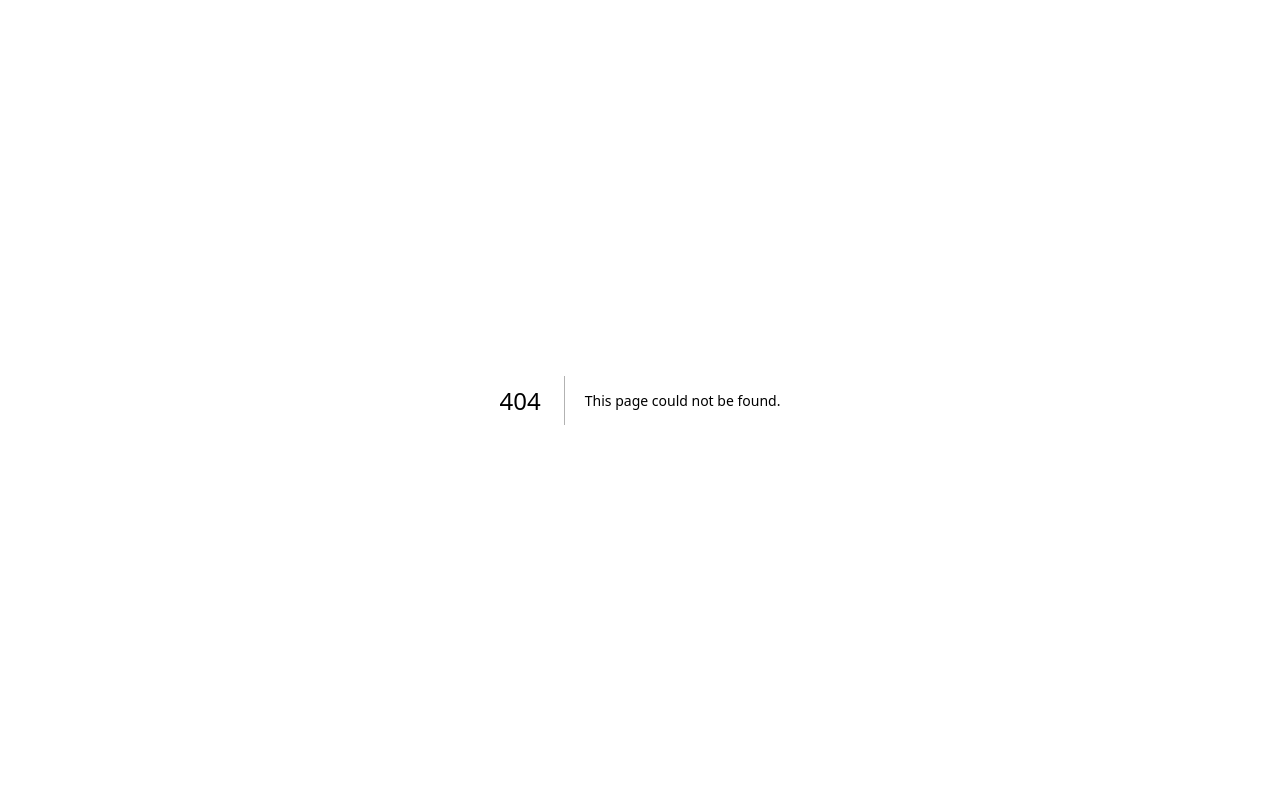
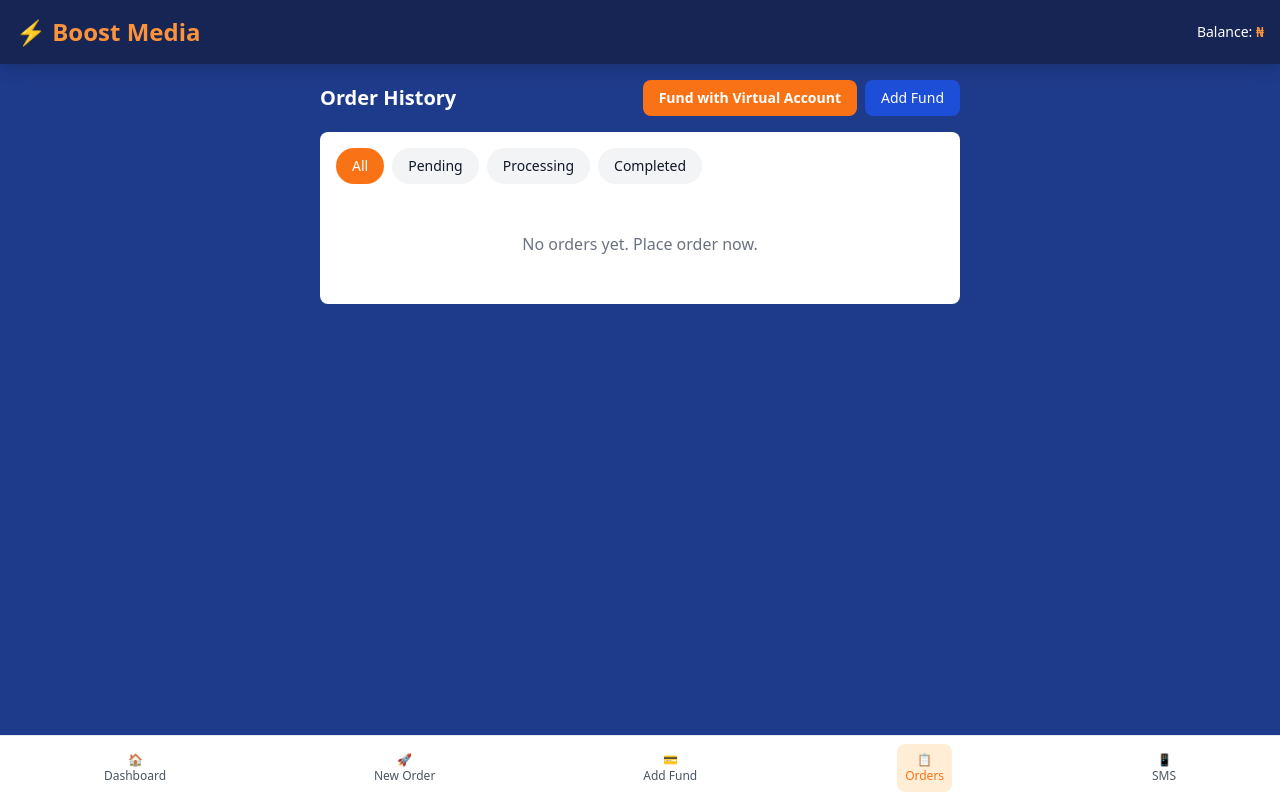
Before and after one commit to jamesvixtor2-hub/Boost--media, a Next.js app: page /Order in a window 1280 px wide. Before the commit this address had no page. Built offline with nearby package versions, Linux system fonts and the light colour scheme; sample sign-in values are in the browser's storage.

Commit message:
Create page.tsx

```diff
--- /dev/null
+++ b/app/Order/page.tsx
@@ -0,0 +1,102 @@
+'use client'
+import { useState, useEffect } from 'react'
+import { useRouter } from 'next/navigation'
+
+export default function Orders() {
+  const [user, setUser] = useState<any>(null)
+  const [filter, setFilter] = useState('All')
+  const router = useRouter()
+
+  useEffect(() => {
+    const currentUser = JSON.parse(localStorage.getItem('currentUser') || 'null')
+    if (!currentUser) router.push('/login')
+    else setUser(currentUser)
+  }, [])
+
+  if (!user) return null
+
+  const orders = user.orders || []
+  const filteredOrders = filter === 'All' ? orders : orders.filter((o: any) => o.status === filter)
+
+  return (
+    <div className="min-h-screen bg-blue-900 text-white pb-24">
+      <div className="bg-blue-950 p-4 shadow-lg flex justify-between items-center">
+        <h1 className="text-2xl font-bold text-orange-400">⚡ Boost Media</h1>
+        <p className="text-sm">Balance: <span className="text-orange-400 font-bold">₦{user.balance?.toFixed(2)}</span></p>
+      </div>
+
+      <div className="max-w-2xl mx-auto p-4">
+        <div className="flex justify-between items-center mb-4">
+          <h2 className="text-xl font-bold">Order History</h2>
+          <div className="flex gap-2">
+            <button className="bg-orange-500 px-4 py-2 rounded-lg text-sm font-bold">Fund with Virtual Account</button>
+            <button onClick={() => router.push('/add-fund')} className="bg-blue-700 px-4 py-2 rounded-lg text-sm">Add Fund</button>
+          </div>
+        </div>
+
+        <div className="bg-white text-gray-900 rounded-lg p-4 mb-4">
+          <div className="flex gap-2 mb-4 overflow-x-auto">
+            {['All', 'Pending', 'Processing', 'Completed'].map(f => (
+              <button key={f} onClick={() => setFilter(f)}
+                className={`px-4 py-2 rounded-full text-sm whitespace-nowrap ${filter === f ? 'bg-orange-500 text-white' : 'bg-gray-100'}`}>
+                {f}
+              </button>
+            ))}
+          </div>
+
+          {filteredOrders.length === 0 ? (
+            <p className="text-center text-gray-500 py-8">No orders yet. Place order now.</p>
+          ) : (
+            <div className="space-y-3">
+              {filteredOrders.map((order: any) => (
+                <div key={order.id} className="border border-gray-200 rounded-lg p-4">
+                  <div className="flex justify-between items-start mb-2">
+                    <div className="flex items-center gap-3">
+                      <div className="bg-orange-500 p-2 rounded-lg">🎵</div>
+                      <div>
+                        <p className="font-bold">Order #{order.id}</p>
+                        <p className="text-xs text-gray-500">{order.date}</p>
+                      </div>
+                    </div>
+                    <span className={`px-3 py-1 rounded-full text-xs ${
+                      order.status === 'Completed' ? 'bg-green-100 text-green-700' :
+                      order.status === 'Processing' ? 'bg-blue-100 text-blue-700' :
+                      'bg-yellow-100 text-yellow-700'
+                    }`}>
+                      ✓ {order.status}
+                    </span>
+                  </div>
+                  <div className="text-sm text-gray-600">
+                    <p>Link: <span className="text-blue-600">{order.link}</span></p>
+                    <p>Quantity: {order.quantity} | Amount: ₦{order.price}</p>
+                  </div>
+                </div>
+              ))}
+            </div>
+          )}
+        </div>
+      </div>
+
+      {/* Bottom Nav */}
+      <div className="fixed bottom-0 left-0 right-0 bg-white border-t border-gray-200">
+        <div className="flex justify-around py-2">
+          <a href="/dashboard" className="flex flex-col items-center text-gray-600 text-xs p-2">
+            <span>🏠</span><span>Dashboard</span>
+          </a>
+          <a href="/" className="flex flex-col items-center text-gray-600 text-xs p-2">
+            <span>🚀</span><span>New Order</span>
+          </a>
+          <a href="/add-fund" className="flex flex-col items-center text-gray-600 text-xs p-2">
+            <span>💳</span><span>Add Fund</span>
+          </a>
+          <a href="/orders" className="flex flex-col items-center text-orange-500 text-xs p-2 bg-orange-100 rounded-lg">
+            <span>📋</span><span>Orders</span>
+          </a>
+          <a href="https://wa.me/2347048755840" className="flex flex-col items-center text-gray-600 text-xs p-2">
+            <span>📱</span><span>SMS</span>
+          </a>
+        </div>
+      </div>
+    </div>
+  )
+}
```
